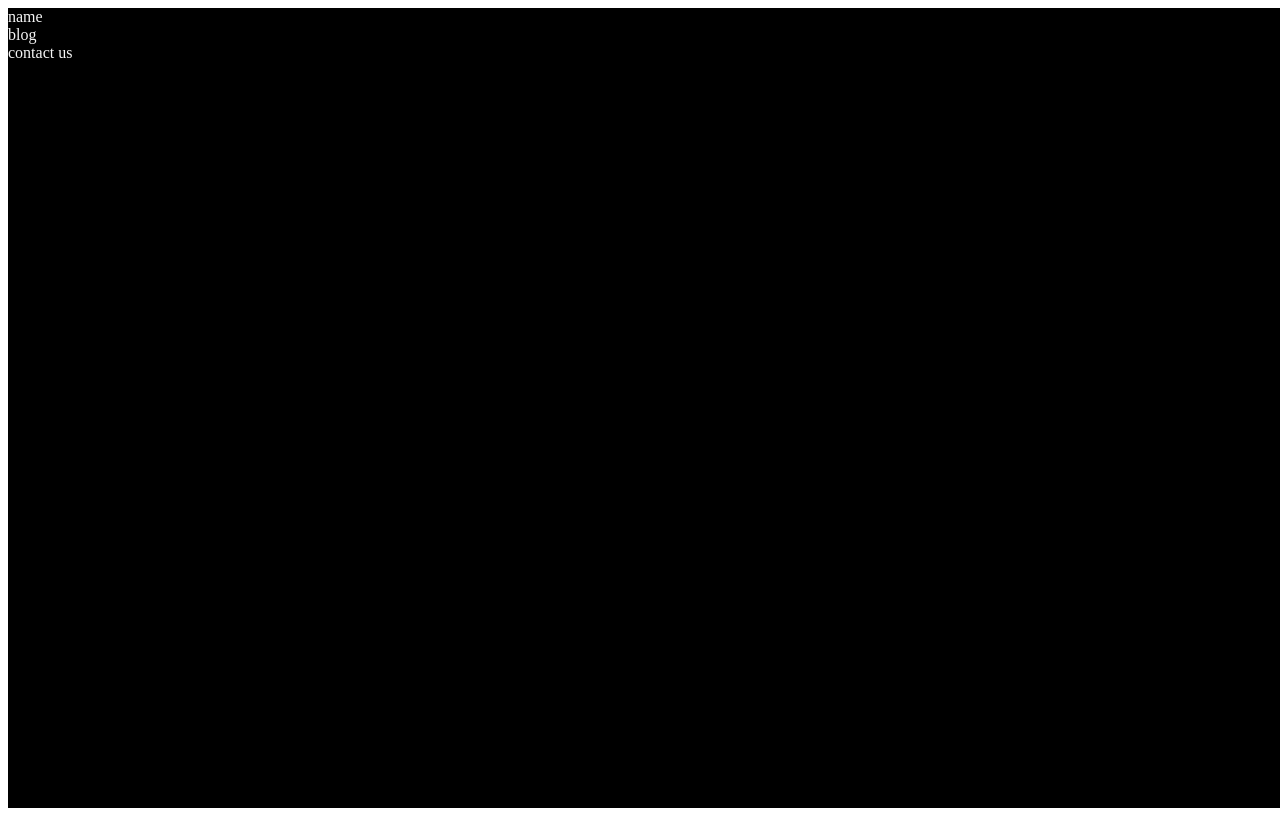
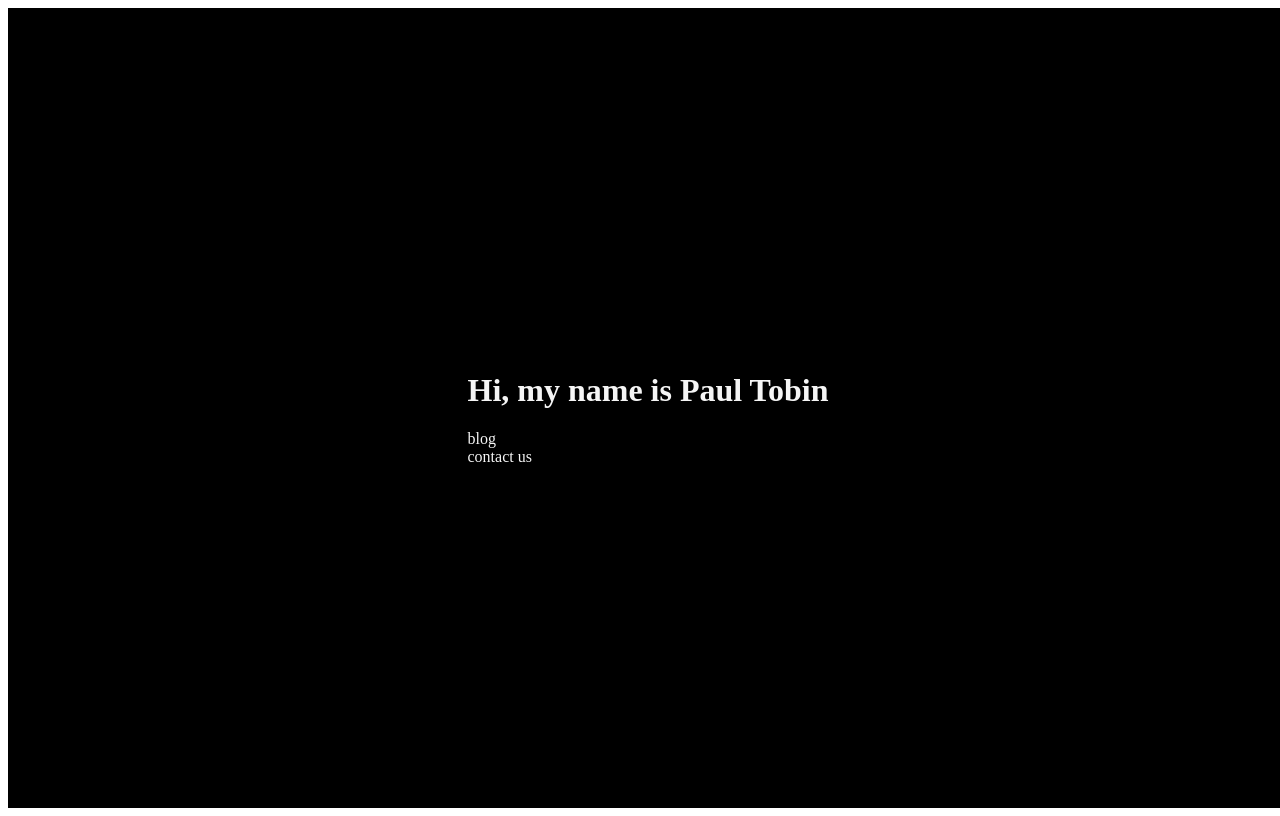
Before and after one commit to tobsirl/next-personal-blog, a Next.js app: page / in a window 1280 px wide. Built offline with nearby package versions, Linux system fonts and the light colour scheme.

Commit message:
Next-Personal-Blog Global styles

```diff
--- a/app/page.tsx
+++ b/app/page.tsx
@@ -3,9 +3,11 @@ import styles from '../styles/home.module.css'
 export default async function Home() {
   return (
     <div className={styles.home}>
-      <div>name</div>
-      <div>blog</div>
-      <div>contact us</div>
+      <div>
+        <h1>Hi, my name is Paul Tobin</h1>
+        <div>blog</div>
+        <div>contact us</div>
+      </div>
     </div>
   )
 }
--- a/styles/home.module.css
+++ b/styles/home.module.css
@@ -3,4 +3,7 @@
   width: 100vw;
   background: black;
   color: whitesmoke;
+  display: flex;
+  justify-content: center;
+  align-items: center;
 }
```
